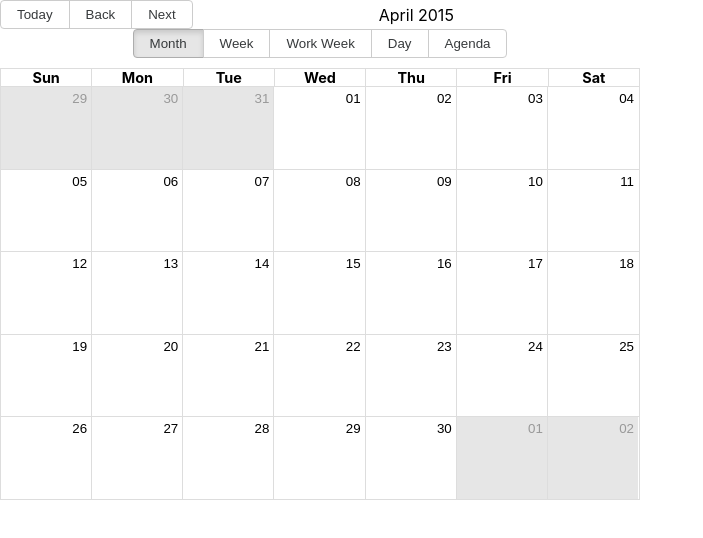
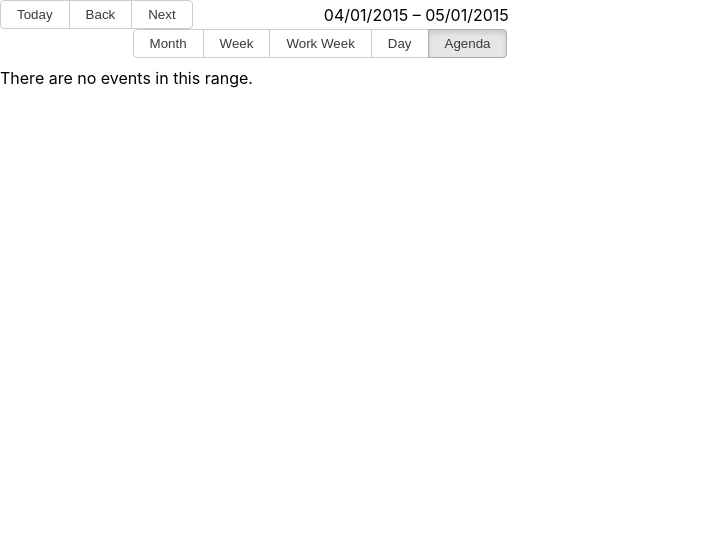
Before and after one commit to FluxTradeLLC/should-i-trade-today-react, a React (Create React App) app: page / in a window 1280 px wide. Shown: the top 538 px of the page, without its empty margins (0-703 px from the left). Built offline with nearby package versions, Linux system fonts and the light colour scheme.

Commit message:
Gets custom style working

```diff
--- a/src/App.js
+++ b/src/App.js
@@ -10,7 +10,7 @@ const localizer = momentLocalizer(moment);
 const myEventsList = [
   {
     id: 1,
-    title: "62.5",
+    title: 62.5,
     start: new Date(2024, 8, 27),
     end: new Date(2024, 8, 27),
   },
@@ -23,11 +23,31 @@ const ColoredDateCellWrapper = ({ children }) =>
     },
   });
 
+const CustomEvent = ({ event }) => {
+  const eventStyle = {
+    backgroundColor: event.title > 60 ? "green" : "red",
+    color: "white",
+    borderRadius: "5px",
+    padding: "2px 5px",
+  };
+
+  return <div style={eventStyle}>{event.title}</div>;
+};
+
+const customSlotPropGetter = (date) => {
+  if (date.getDate() === 7 || date.getDate() === 15)
+    return {
+      // className: styles.specialDay,
+    };
+  else return {};
+};
+
 function App() {
   const { components, defaultDate, max, views } = useMemo(
     () => ({
       components: {
         timeSlotWrapper: ColoredDateCellWrapper,
+        event: CustomEvent,
       },
       defaultDate: new Date(2015, 3, 1),
       max: dates.add(dates.endOf(new Date(2015, 17, 1), "day"), -1, "hours"),
@@ -47,6 +67,8 @@ function App() {
         showMultiDayTimes
         step={60}
         views={views}
+        defaultView={Views.AGENDA}
+        slotPropGetter={customSlotPropGetter}
         style={{ height: 500, width: "50%" }}
       />
     </div>
```
